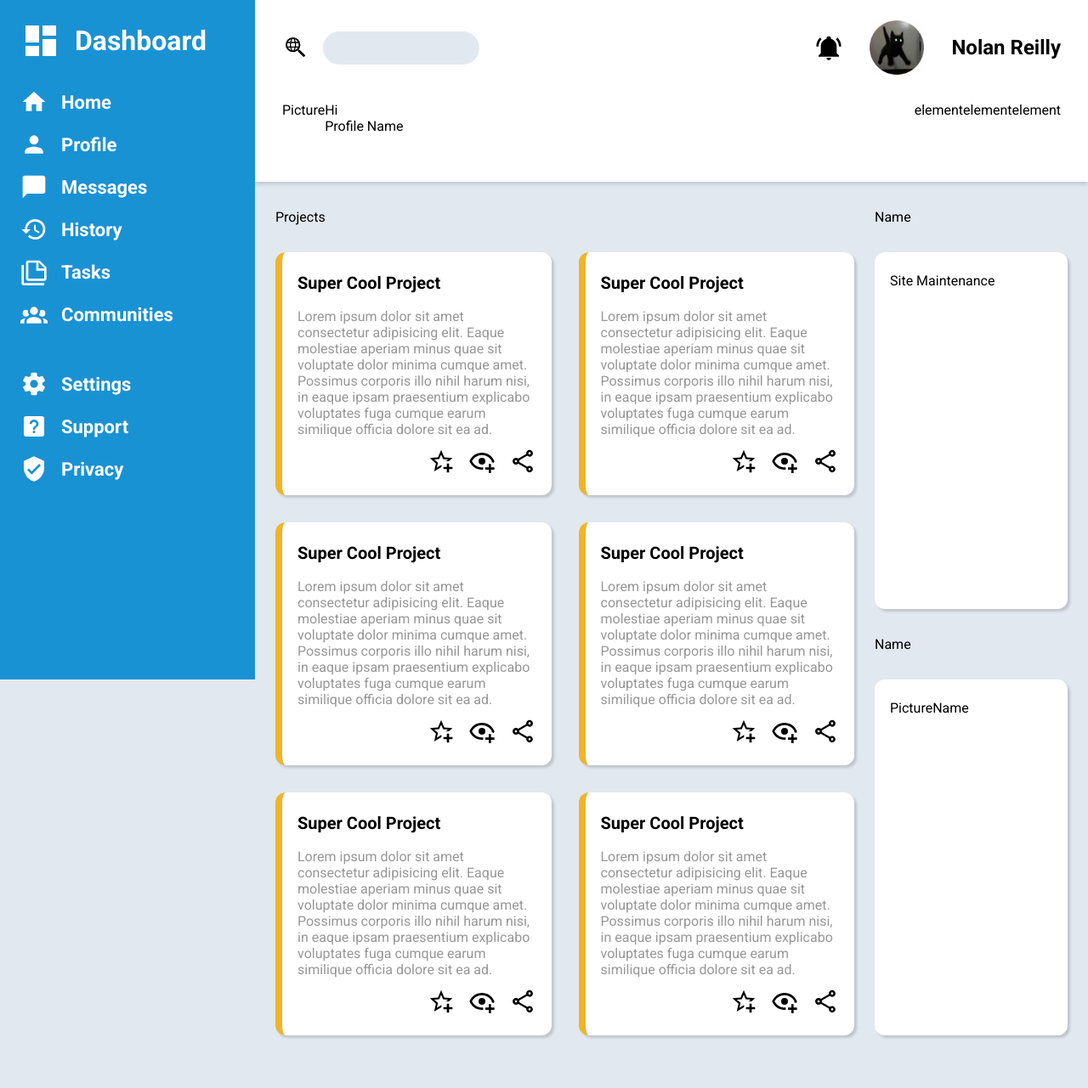
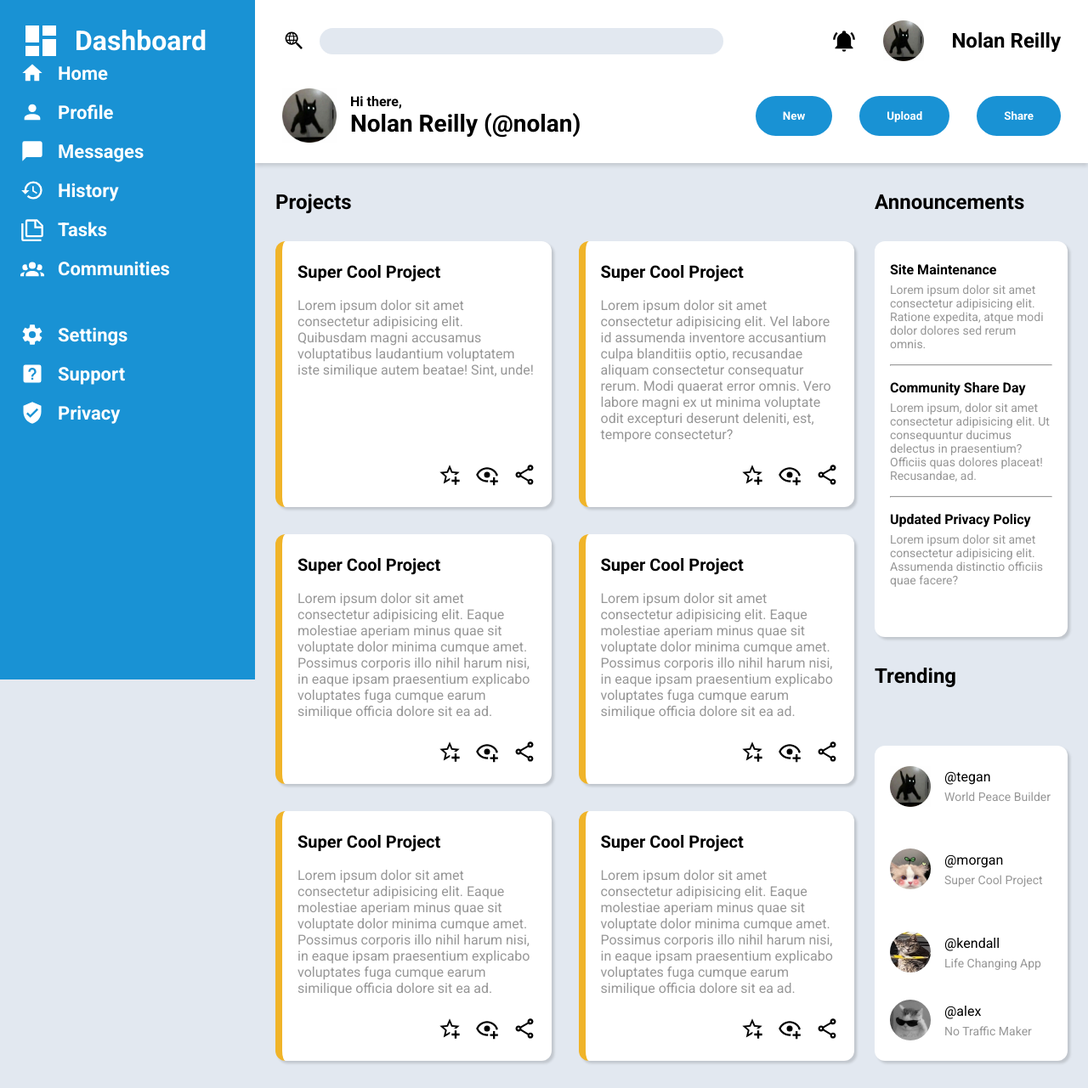
Before and after one commit to nolan-reilly/admin-dashboard, a plain HTML site: page index.html in a window 1280 px wide. Shown: the whole page at 85% size. Before the commit the page ends 1251 px from the top, so only its background shows below. Drawn offline with Linux system fonts and the light colour scheme.

Commit message:
Fix formatting

```diff
--- a/index.html
+++ b/index.html
@@ -69,34 +69,34 @@
     <div>
         <div class="header col gap-32">
             <!-- Top Area -->
-            <div class="row space-between">
+            <div class="row space-between gap-128">
                 <div class="row gap-16 align-center grow">
                     <img class="icon" src="icons/search-web.svg" alt="search">
-                    <input class="search-input" type="text">
+                    <input class="grow search-input" type="text">
                 </div>
 
 
                 <div class="row gap-32 align-center">
                     <img class="icon" src="icons/bell-ring.svg" alt="bell">
-                    <img class="profile-pic" src="pfp.jpeg" alt="profile picture">
+                    <img class="lg-icon" src="pfp.jpeg" alt="profile picture">
                     <p class="lg-name">Nolan Reilly</p>
                 </div>
             </div>
 
             <!-- Bottom Area -->
-            <div class="row space-between mb-32">
-                <div class="row">
-                    <p>Picture</p>
+            <div class="row space-between align-center">
+                <div class="row align-center gap-16">
+                    <img class="profile-pic" src="pfp.jpeg" alt="profile">
                     <div class="col">
-                        <p>Hi</p>
-                        <p>Profile Name</p>
+                        <p class="bold">Hi there,</p>
+                        <p class="bold lg-text">Nolan Reilly (@nolan)</p>
                     </div>
                 </div>
 
-                <div class="row">
-                    <p>element</p>
-                    <p>element</p>
-                    <p>element</p>
+                <div class="row gap-32">
+                    <button class="btn">New</button>
+                    <button class="btn">Upload</button>
+                    <button class="btn">Share</button>
                 </div>
             </div>
         </div>
@@ -106,11 +106,13 @@
 
             <!-- Projects -->
             <div class="project-grid">
-                <p class="grid-col-span-2">Projects</p>
+                <p class="grid-col-span-2 content-title">Projects</p>
 
-                <div class="card col gap-12">
+                <div class="card col space-between gap-24">
+                    <div class="col gap-12">
                         <p class="project-card-title">Super Cool Project</p>
-                    <p class="project-card-text">Lorem ipsum dolor sit amet consectetur adipisicing elit. Eaque molestiae aperiam minus quae sit voluptate dolor minima cumque amet. Possimus corporis illo nihil harum nisi, in eaque ipsam praesentium explicabo voluptates fuga cumque earum similique officia dolore sit ea ad.</p>
+                        <p class="project-card-text">Lorem ipsum dolor sit amet consectetur adipisicing elit. Quibusdam magni accusamus voluptatibus laudantium voluptatem iste similique autem beatae! Sint, unde!</p>
+                    </div>
 
                     <div class="row gap-16 justify-content-end">
                         <img class="icon" src="icons/star-plus-outline.svg" alt="Star">
@@ -119,9 +121,11 @@
                     </div>
                 </div>
 
-                <div class="card col gap-12">
+                <div class="card col gap-24 space-between">
+                    <div class="col gap-12">
                         <p class="project-card-title">Super Cool Project</p>
-                    <p class="project-card-text">Lorem ipsum dolor sit amet consectetur adipisicing elit. Eaque molestiae aperiam minus quae sit voluptate dolor minima cumque amet. Possimus corporis illo nihil harum nisi, in eaque ipsam praesentium explicabo voluptates fuga cumque earum similique officia dolore sit ea ad.</p>
+                        <p class="project-card-text">Lorem ipsum dolor sit amet consectetur adipisicing elit. Vel labore id assumenda inventore accusantium culpa blanditiis optio, recusandae aliquam consectetur consequatur rerum. Modi quaerat error omnis. Vero labore magni ex ut minima voluptate odit excepturi deserunt deleniti, est, tempore consectetur?</p>
+                    </div>
 
                     <div class="row gap-16 justify-content-end">
                         <img class="icon" src="icons/star-plus-outline.svg" alt="Star">
@@ -130,9 +134,11 @@
                     </div>
                 </div>
 
-                <div class="card col gap-12">
+                <div class="card col space-between gap-24">
+                    <div class="col gap-12">
                         <p class="project-card-title">Super Cool Project</p>
                         <p class="project-card-text">Lorem ipsum dolor sit amet consectetur adipisicing elit. Eaque molestiae aperiam minus quae sit voluptate dolor minima cumque amet. Possimus corporis illo nihil harum nisi, in eaque ipsam praesentium explicabo voluptates fuga cumque earum similique officia dolore sit ea ad.</p>
+                    </div>
 
                     <div class="row gap-16 justify-content-end">
                         <img class="icon" src="icons/star-plus-outline.svg" alt="Star">
@@ -141,9 +147,11 @@
                     </div>
                 </div>
 
-                <div class="card col gap-12">
+                <div class="card col space-between gap-24">
+                    <div class="col gap-12">
                         <p class="project-card-title">Super Cool Project</p>
                         <p class="project-card-text">Lorem ipsum dolor sit amet consectetur adipisicing elit. Eaque molestiae aperiam minus quae sit voluptate dolor minima cumque amet. Possimus corporis illo nihil harum nisi, in eaque ipsam praesentium explicabo voluptates fuga cumque earum similique officia dolore sit ea ad.</p>
+                    </div>
 
                     <div class="row gap-16 justify-content-end">
                         <img class="icon" src="icons/star-plus-outline.svg" alt="Star">
@@ -152,9 +160,11 @@
                     </div>
                 </div>
 
-                <div class="card col gap-12">
+                <div class="card col space-between gap-24">
+                    <div class="col gap-12">
                         <p class="project-card-title">Super Cool Project</p>
                         <p class="project-card-text">Lorem ipsum dolor sit amet consectetur adipisicing elit. Eaque molestiae aperiam minus quae sit voluptate dolor minima cumque amet. Possimus corporis illo nihil harum nisi, in eaque ipsam praesentium explicabo voluptates fuga cumque earum similique officia dolore sit ea ad.</p>
+                    </div>
 
                     <div class="row gap-16 justify-content-end">
                         <img class="icon" src="icons/star-plus-outline.svg" alt="Star">
@@ -163,9 +173,11 @@
                     </div>
                 </div>
 
-                <div class="card col gap-12">
+                <div class="card col space-between gap-24">
+                    <div class="col gap-12">
                         <p class="project-card-title">Super Cool Project</p>
                         <p class="project-card-text">Lorem ipsum dolor sit amet consectetur adipisicing elit. Eaque molestiae aperiam minus quae sit voluptate dolor minima cumque amet. Possimus corporis illo nihil harum nisi, in eaque ipsam praesentium explicabo voluptates fuga cumque earum similique officia dolore sit ea ad.</p>
+                    </div>
 
                     <div class="row gap-16 justify-content-end">
                         <img class="icon" src="icons/star-plus-outline.svg" alt="Star">
@@ -178,20 +190,64 @@
             <!-- Sub-Sections -->
             <div class="sub-grid">
                 <div>
-                    <p>Name</p>
+                    <p class="content-title">Announcements</p>
 
                     <div class="blank-card">
-                        <p>Site Maintenance</p>
+                        <div class="col gap-16">
+
+                            <div class="col gap-6">
+                                <p class="bold">Site Maintenance</p>
+                                <p class="small-gray-text">Lorem ipsum dolor sit amet consectetur adipisicing elit. Ratione expedita, atque modi dolor dolores sed rerum omnis.</p>
+                            </div>
+
+                            <hr>
+
+                            <div class="col gap-6">
+                                <p class="bold">Community Share Day</p>
+                                <p class="small-gray-text">Lorem ipsum, dolor sit amet consectetur adipisicing elit. Ut consequuntur ducimus delectus in praesentium? Officiis quas dolores placeat! Recusandae, ad.</p>
+                            </div>
+
+                            <hr>
+
+                            <div class="col gap-6">
+                                <p class="bold">Updated Privacy Policy</p>
+                                <p class="small-gray-text">Lorem ipsum dolor sit amet consectetur adipisicing elit. Assumenda distinctio officiis quae facere?</p>
+                            </div>
+                        </div>
                     </div>
                 </div>
 
+                <p class="content-title">Trending</p>
+                <div class="blank-card">
+                    <div class="row align-center gap-16">
+                        <img class="profile-pic-sm" src="pfp.jpeg" alt="Profile">
+                        <div class="col gap-6">
+                            <p>@tegan</p>
+                            <p class="small-gray-text">World Peace Builder</p>
+                        </div>
+                    </div>
 
-                <div>
-                    <p>Name</p>
-                    <div class="blank-card">
-                        <div class="row">
-                            <p>Picture</p>
-                            <p>Name</p>
+                    <div class="row align-center gap-16">
+                        <img class="profile-pic-sm rounded" src="profile-pic-2.jpg" alt="Profile">
+                        <div class="col gap-6">
+                            <p>@morgan</p>
+                            <p class="small-gray-text">Super Cool Project</p>
+                        </div>
+                    </div>
+
+                    <div class="row align-center gap-16">
+                        <img class="profile-pic-sm rounded" src="profile-pic-3.png" alt="Profile">
+                        <div class="col gap-6">
+                            <p>@kendall</p>
+                            <p class="small-gray-text">Life Changing App</p>
+                        </div>
+                    </div>
+
+                    <div class="row align-center gap-16">
+                        <img class="profile-pic-sm rounded" src="profile-pic-4.png" alt="Profile">
+                        <div class="col gap-6">
+                            <p>@alex</p>
+                            <p class="small-gray-text">No Traffic Maker</p>
                         </div>
                     </div>
                 </div>
--- a/styles.css
+++ b/styles.css
@@ -3,6 +3,7 @@
     --sidebar-color: #1992D4;
     --white: #FFFFFF;
     --yellow: #F0B429;
+    --light-gray: #979797;
 }
 
 * {
@@ -73,11 +74,20 @@ body {
     border: none;
     background-color: #E2E8F0;
     border-radius: 24px;
-    padding: 12px 16px;
+    padding: 8px 16px;
 }
 
 .profile-pic {
     width: 64px;
+}
+
+.profile-pic-sm {
+    width: 48px;
+    height: 48px;
+}
+
+.responsive-profile-pic {
+    width: 100%;
 }
 
 .lg-name {
@@ -90,7 +100,7 @@ body {
 }
 
 .icon {
-    width: 32px;
+    width: 28px;
 }
 
 /* ------ Flex Styles ------ */
@@ -116,8 +126,20 @@ body {
     align-items: center;
 }
 
+.grow {
+    flex: 1;
+}
+
+.gap-128 {
+    gap: 128px;
+}
+
 .gap-32 {
     gap: 32px;
+}
+
+.gap-24 {
+    gap: 24px;
 }
 
 .gap-16 {
@@ -126,6 +148,10 @@ body {
 
 .gap-12 {
     gap: 12px;
+}
+
+.gap-6 {
+    gap: 6px;
 }
 
 /* Grid Styles */
@@ -183,11 +209,40 @@ body {
 }
 
 .project-card-text {
-    color: #979797;
+    color: var(--light-gray);
 }
 
 /* Misc Styles */
 
-.mb-32 {
-    margin-bottom: 32px;
+.btn {
+    background-color: var(--sidebar-color);
+    color: var(--white);
+    border: none;
+    padding: 16px 32px;
+    border-radius: 24px;
+    cursor: pointer;
+    font-weight: bold;
 }
+
+.bold {
+    font-weight: bold;
+}
+
+.lg-text {
+    font-size: 28px;
+    font-weight: bold;
+}
+
+.small-gray-text {
+    font-size: 14px;
+    color: var(--light-gray);
+}
+
+.content-title {
+    font-weight: bold;
+    font-size: 24px;
+}
+
+.rounded {
+    border-radius: 100%;
+}
```
Also changed, not shown: profile-pic-2.jpg (added), profile-pic-3.png (added), profile-pic-4.png (added). Lines whose indentation alone changed are shown as unchanged.
